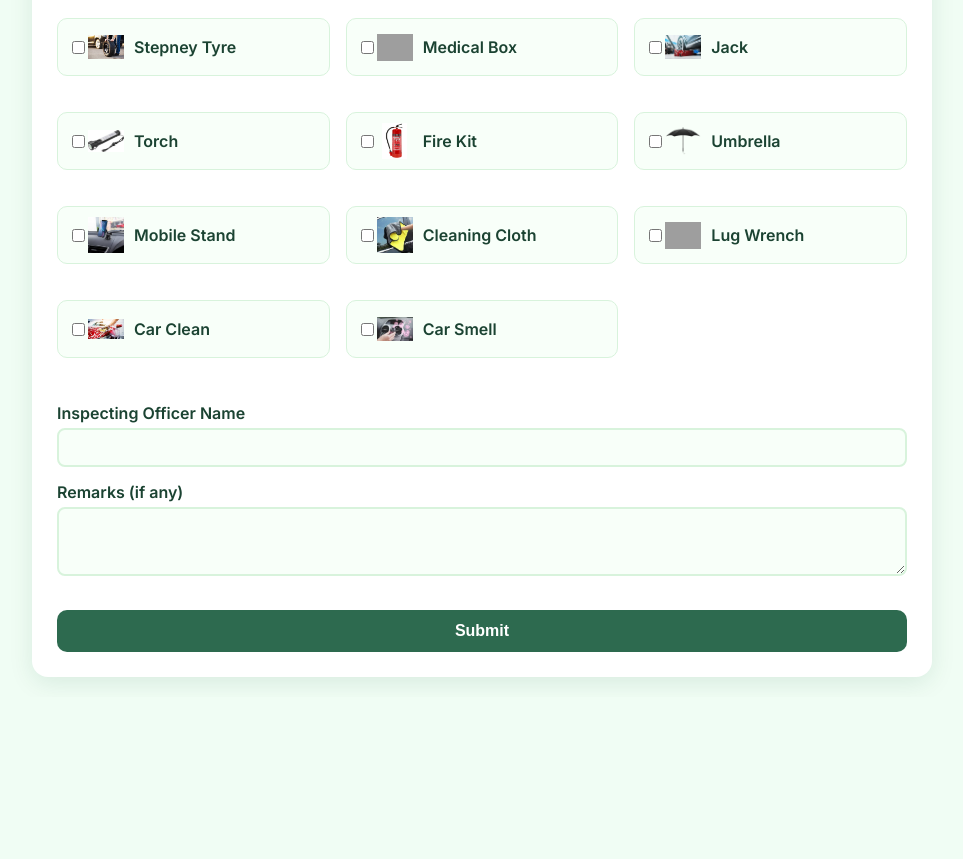
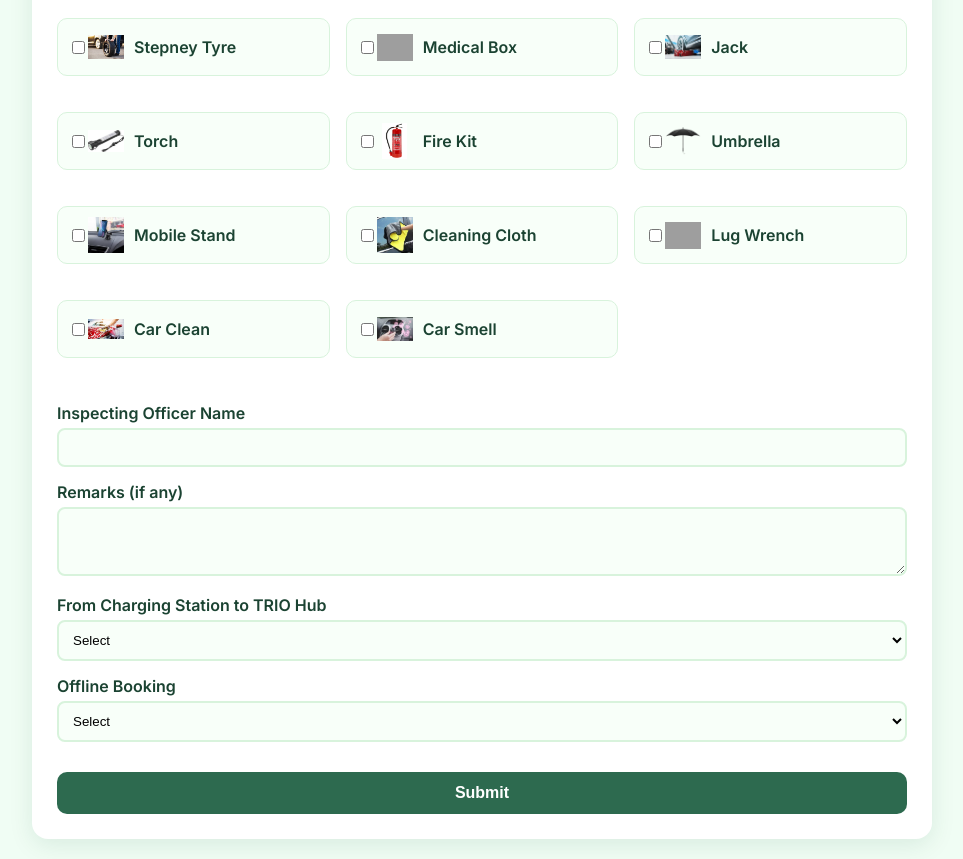
Before and after one commit to TrioEvolutionIT/checklist-form, a plain HTML site: page index.html in a window 1280 px wide. Shown: the part 989-1848 px from the top of the page, without its empty margins (158-1121 px from the left). Before the commit the page ends 1686 px from the top, so only its background shows below. Drawn offline with Linux system fonts and the light colour scheme; grey boxes are pictures that could not be loaded.

Commit message:
Update index.html

```diff
--- a/index.html
+++ b/index.html
@@ -198,13 +198,25 @@
 
       <label for="remarks">Remarks (if any)</label>
       <textarea name="remarks" id="remarks" rows="3" style="width: 100%; padding: 10px; border: 2px solid #d8f3dc; border-radius: 8px; background: #f8fff9; box-sizing: border-box;"></textarea>
+      <label for="chargingToHub">From Charging Station to TRIO Hub</label>
+<select name="chargingToHub" id="chargingToHub" required>
+  <option value="">Select</option>
+  <option value="Yes">Yes</option>
+  <option value="No">No</option>
+</select>
 
+<label for="offlineBooking">Offline Booking</label>
+<select name="offlineBooking" id="offlineBooking" required>
+  <option value="">Select</option>
+  <option value="Yes">Yes</option>
+  <option value="No">No</option>
+</select>
       <button type="submit">Submit</button>
     </form>
   </div>
 
  <script>
-  const scriptURL = 'https://script.google.com/macros/s/AKfycbxk2h3guB-ADB_p-BLxOuTemczbXNs9odY7AsW5K-G5quDxH0C56YmweeKAghmhKTe62Q/exec';
+  const scriptURL = 'https://script.google.com/macros/s/AKfycbyTargAYd6k_YzcicaXd-v7cLa7f-a7miClTv8sJNV4hOpNpZ4dCTZ1VQv13hXGOceT-Q/exec';
   const form = document.getElementById('checklistForm');
   const company = document.getElementById('company');
   const wrapper = document.getElementById('kmTripsWrapper');
@@ -306,6 +318,7 @@
   S1442: "SUKAMAL MISTRY",
   S7459: "SUMIT BISWAS",
   S0136: "SAMRAT DAS",
+  S2161: "SATINATH CHAKRABORTY",
     E8159: "EMTIYAZ"
   };
 
```
